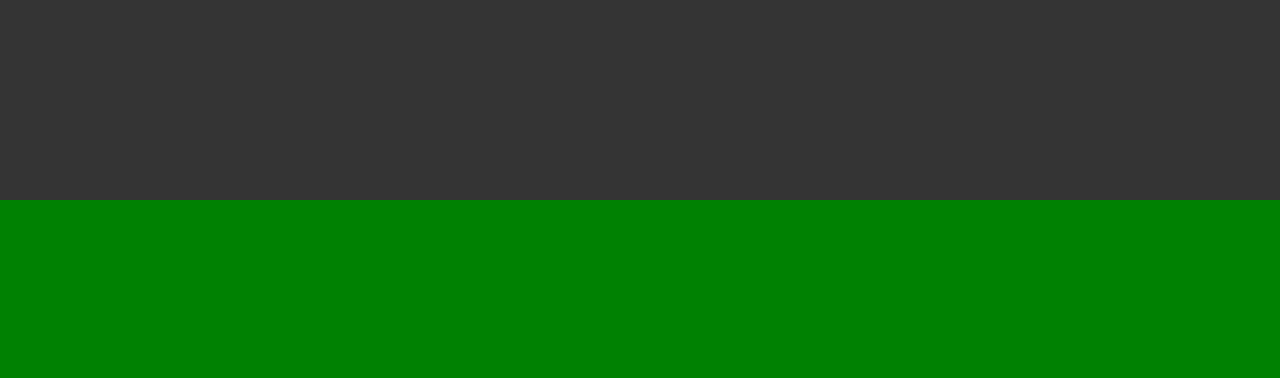
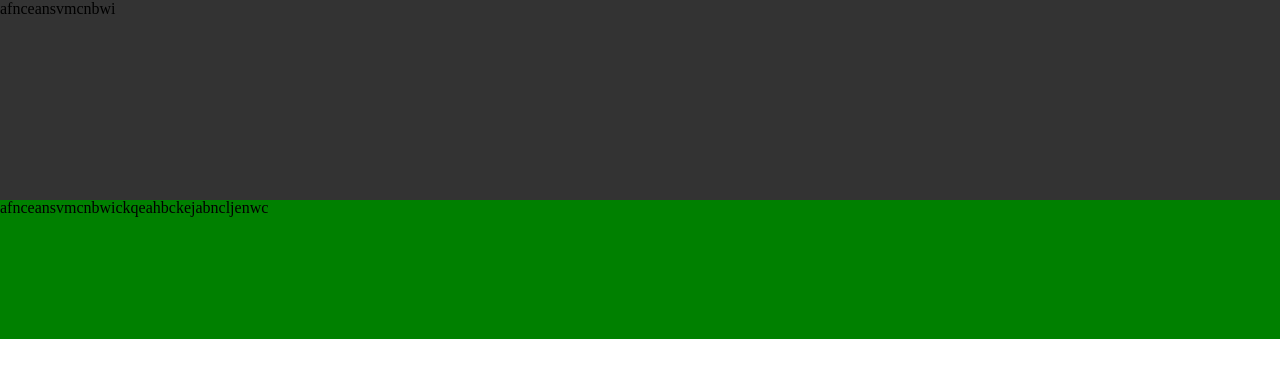
Before and after one commit to HallanBR/WEB-Development, a plain HTML site: page 03. Dominando o CSS/03. Aprendendo a utilizar a propriedade position/index.html in a window 1280 px wide. Drawn offline with Linux system fonts and the light colour scheme.

Commit message:
Atualiza conteúdo e estilo da seção sobre a propriedade position em CSS

```diff
--- a/03. Dominando o CSS/03. Aprendendo a utilizar a propriedade position/index.html
+++ b/03. Dominando o CSS/03. Aprendendo a utilizar a propriedade position/index.html
@@ -24,8 +24,14 @@
             </tr>
         </table>
         -->
-        <div class="menu-fixed"></div>
-        <div class="box"></div>
+        <div class="menu-fixed">
+            <p>afnceansvmcnbwi</p>
+        </div>
+
+        <br>
+        <div class="box">
+            <p>afnceansvmcnbwickqeahbckejabncljenwc</p>
+        </div>
 
     </body>
 
--- a/03. Dominando o CSS/03. Aprendendo a utilizar a propriedade position/style.css
+++ b/03. Dominando o CSS/03. Aprendendo a utilizar a propriedade position/style.css
@@ -22,17 +22,25 @@ table tr td{
 */
 
 .menu-fixed{
-    /* position: fixed;        /* Fixa o elemento na tela */
+    position: fixed;        /* Fixa o elemento na tela */
     /* position: relative;     /* Volta o elemento para a posição original */
     /* position: absolute;     /* Fixa o elemento em relação ao elemento pai */
 
-    width: 100%;
-    height: 200px;
-    background: #333;
+    width: 100%;            /* Largura total */
+    height: 200px;          /* Altura */
+    background: #333;       /* Cor de fundo */
 
 }
 .box{
-    width: 100%;
-    height: 1400px;
+    margin-top: 181px;      /* Margem superior para não sobrepor o menu */
+    width: 100%;            /* Largura total */
+    height: 140px;          /* Altura */
     background: green;
+    color: black;       /* Cor do texto */
 }
+p{
+    color: black;       /* Cor do texto */
+
+
+
+}
```
